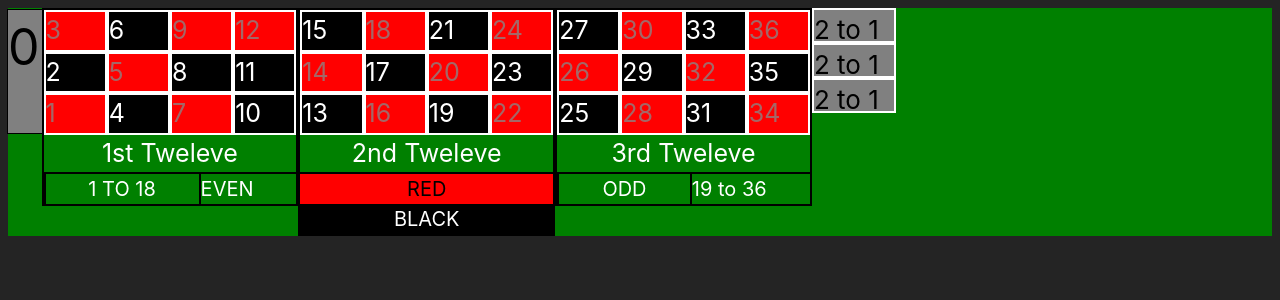
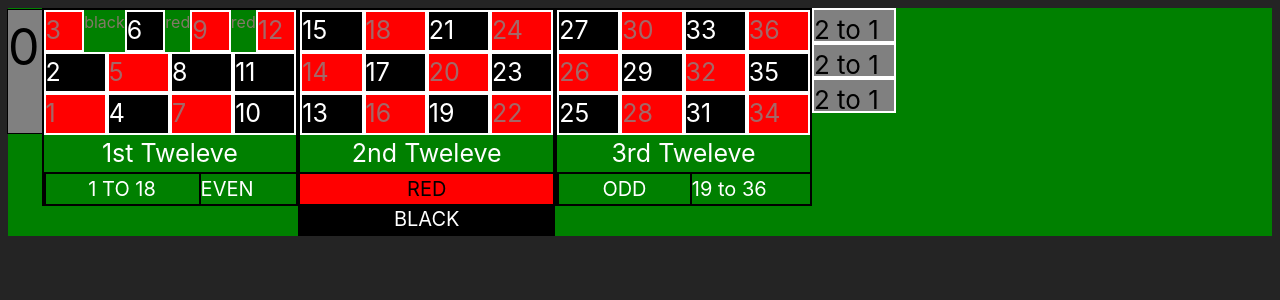
Before and after one commit to Knewmule/roulette, a React (Vite) app in the folder roulette-table/roulette/: page / in a window 1280 px wide. Shown: the top 300 px of the page. Built offline with nearby package versions, Linux system fonts and the light colour scheme.

Commit message:
Prints a bug of the color but it is in a function and not a component

```diff
--- /dev/null
+++ b/roulette-table/roulette/data/numbersobj.json
@@ -0,0 +1,3 @@
+["red","3","black","6",
+"red","9","red","12"
+]
--- a/roulette-table/roulette/src/App.css
+++ b/roulette-table/roulette/src/App.css
@@ -70,7 +70,7 @@ span.red{
   flex-direction:column;
   justify-content:center;
   align-items:flex-start;
-  width:8%;
+  width:34%;
   height:100%;
 }
 .twoone{
--- a/roulette-table/roulette/src/App.jsx
+++ b/roulette-table/roulette/src/App.jsx
@@ -2,8 +2,10 @@ import React,{ useState } from 'react'
 import reactLogo from './assets/react.svg'
 import viteLogo from '/vite.svg'
 import './App.css'
+import Zero from './Component/Zero';
+import numbersObj from '../data/numbersobj.json'
 
-
+import Numberbet from './Component/Numberbet/Numberbet'
 function zero(){
 
   return(
@@ -18,12 +20,7 @@ function Numberbets(){
 
   return(
     <div class="a firsts">
-      <div class="b firsts">
-      <span class="red">3</span>
-      <span class="black">6</span>
-      <span class="red">9</span>
-      <span class="red">12</span>
-    </div>
+      <Numberbet numbersObj={numbersObj}/>
       <div class="b firsts">
       <span class="black">2</span>
       <span class="red">5</span>
@@ -153,7 +150,7 @@ function App() {
     <>
     <div id="table1">
 
-    {zero()}
+    <Zero />
     {
       // Numberbets
       Numberbets()
--- /dev/null
+++ b/roulette-table/roulette/src/Component/Numberbet/Numberbet.jsx
@@ -0,0 +1,20 @@
+import React,{useState} from 'react';
+import RedblackNumbers from './RedblackNumbers';
+
+
+export default function Numberbet({numbersObj}){
+
+
+    const [numbers,setNumbers] = useState(numbersObj)
+
+    return(
+
+            <div class="b firsts">
+              {numbersObj.map((key,value)=>(
+                console.log(key,value),
+                <RedblackNumbers  color={key} number={numbersObj[value+1]}/>
+              ))  }
+            </div>
+
+    )
+}
--- /dev/null
+++ b/roulette-table/roulette/src/Component/Numberbet/RedblackNumbers.jsx
@@ -0,0 +1,9 @@
+import React from 'react';
+export default function RedblackNumbers({color,number}){
+
+    return (
+
+        <span class={color}>{number}</span>
+
+    )
+}
--- /dev/null
+++ b/roulette-table/roulette/src/Component/Zero.jsx
@@ -0,0 +1,9 @@
+import React from 'react';
+export default function Zero(){
+
+    return(
+        <div class="zerob">
+      <span id="zero" >0</span>
+    </div>
+    )
+}
```
